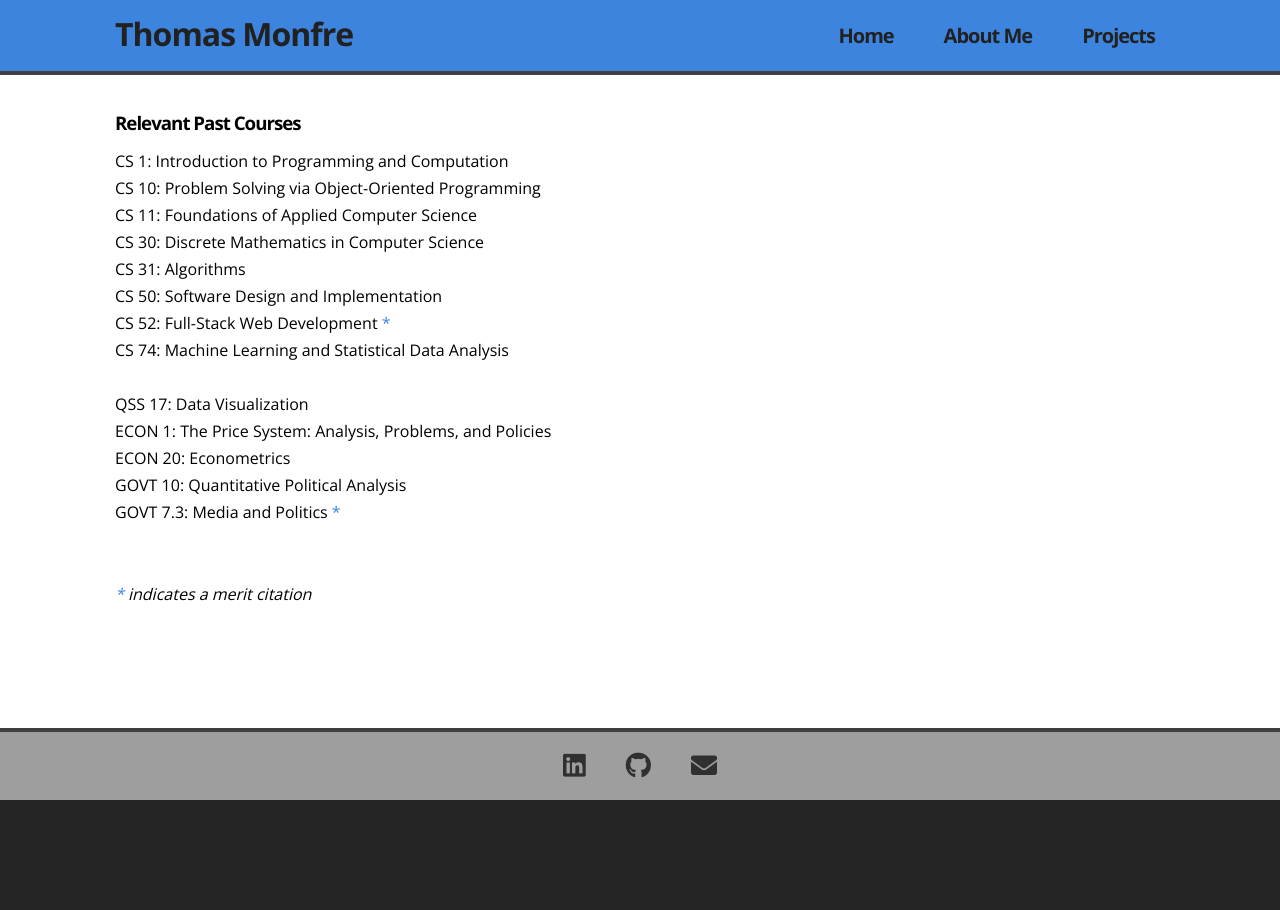
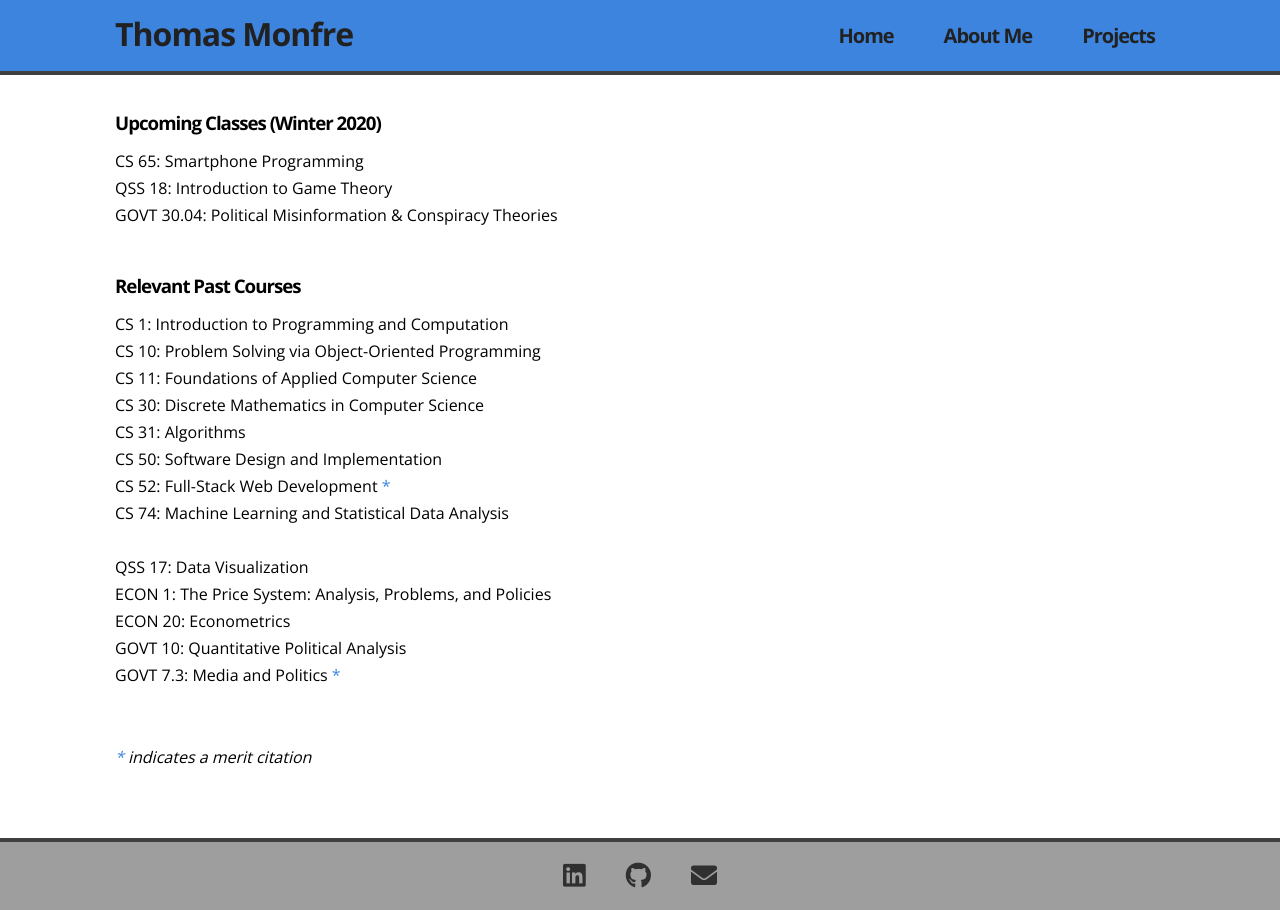
Before and after one commit to tmonfre/portfolio-website, a React app: page /classes in a window 1280 px wide. Before the commit the page ends 800 px from the top, so only its background shows below. Built offline with nearby package versions, Linux system fonts and the light colour scheme.

Commit message:
change animation, update classes

```diff
--- a/src/components/AboutMe.js
+++ b/src/components/AboutMe.js
@@ -7,7 +7,7 @@ import '../styles/AboutMe.scss';
 const AboutMe = () => {
   return (
     <div className="resume-information">
-      <Fade up>
+      <Fade>
         <div className="content-section">
           <h3>Summary</h3>
           <p>
--- a/src/components/Classes.js
+++ b/src/components/Classes.js
@@ -1,5 +1,5 @@
 import React, { Component } from 'react';
-import { Bounce } from 'react-reveal';
+import { Fade } from 'react-reveal';
 
 import '../styles/Classes.scss';
 
@@ -14,10 +14,42 @@ class Classes extends Component {
     render() {
       return (
         <div id="classes">
-          <Bounce left>
-            {/* <h3>Current Classes (Summer 2019)</h3>
-            <br /> */}
+          <Fade>
+            <h3>Upcoming Classes (Winter 2020)</h3>
 
+            <div className="course-dropdown" onClick={this.handleTitleClick}>
+              <p className="title">CS 65: Smartphone Programming</p>
+              <p className="description">
+                This course teaches students how to design, implement, test, debug and publish smartphone applications.
+                Topics include development environment, phone emulator, key programming paradigms, UI design including views and activities,
+                data persistence, messaging and networking, embedded sensors, location based services (e.g., Google Maps), cloud programming,
+                and publishing applications. Concepts are reinforced through a set of weekly programming assignments and group projects.
+              </p>
+            </div>
+
+            <div className="course-dropdown" onClick={this.handleTitleClick}>
+              <p className="title">QSS 18: Introduction to Game Theory</p>
+              <p className="description">
+                Game theory is used to study how individuals and organizations interact strategically, and this course introduces game theory with a focus
+                on political science applications. Game theory is a standard tool in the social sciences, and insights from game theory are essential to
+                understanding many facets of politics, such as political party competition, legislative politics, international relations, and the provision
+                of public goods. Among other topics, the course will cover normal and extensive form games, Nash equilibria, imperfect information, mixed
+                strategies, and, if time permits, the basics of games with incomplete information. A course in game theory will change the way that one views
+                the world.
+              </p>
+            </div>
+
+            <div className="course-dropdown" onClick={this.handleTitleClick}>
+              <p className="title">GOVT 30.04: Political Misinformation & Conspiracy Theories</p>
+              <p className="description">
+                Why do people hold false or unsupported beliefs about politics and why are so those beliefs so hard to change? This course will explore the
+                psychological factors that make people vulnerable to political misinformation and conspiracy theories and the reasons that corrections so
+                often fail to change their minds. We will also analyze how those tendencies are exploited by political elites and consider possible approaches
+                that journalists and civic reformers could employ to combat misperceptions.
+              </p>
+            </div>
+
+            <br />
             <h3>Relevant Past Courses</h3>
 
             <div className="course-dropdown" onClick={this.handleTitleClick}>
@@ -162,7 +194,7 @@ class Classes extends Component {
             <div id="citation-explanation">
               <p><span className="citation">*</span> indicates a merit citation</p>
             </div>
-          </Bounce>
+          </Fade>
         </div>
       );
     }
--- a/src/components/Design.js
+++ b/src/components/Design.js
@@ -7,7 +7,7 @@ import '../styles/Design.scss';
 const Design = () => {
   return (
     <div id="design">
-      <Fade up>
+      <Fade>
         <div className="design-samples">
           <div className="left">
             <h2>Relevant Radio Internship</h2>
--- a/src/components/Home.js
+++ b/src/components/Home.js
@@ -102,7 +102,7 @@ export default class Home extends Component {
   render() {
     return (
       <div>
-        <Fade up>
+        <Fade>
           <div id="about-me-preview">
             <div id="circle">
               <Link to="/aboutme">
--- a/src/components/Projects.js
+++ b/src/components/Projects.js
@@ -7,7 +7,7 @@ import '../styles/Projects.scss';
 const Projects = () => {
   return (
     <div id="projects">
-      <Fade up>
+      <Fade>
         <div className="dev-samples">
           <div className="left">
             <div className="dev-sample-area">
```
